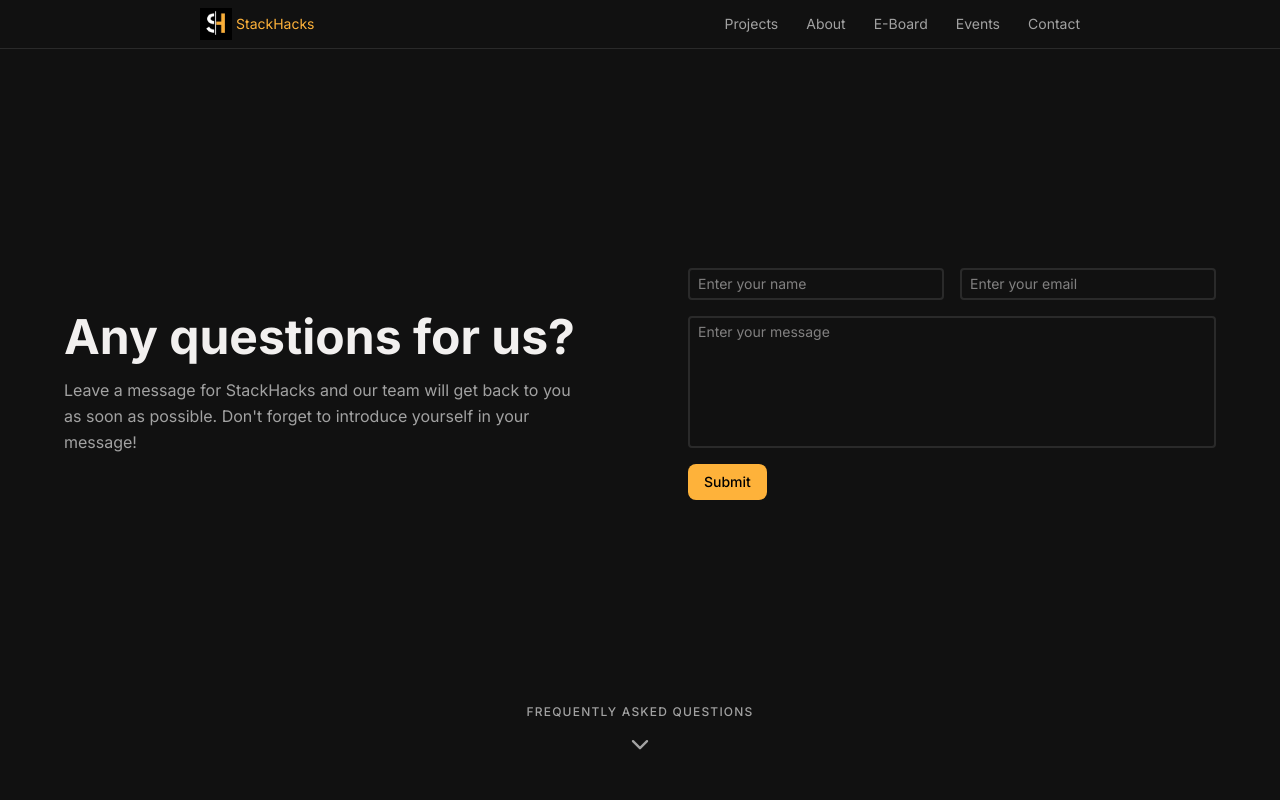
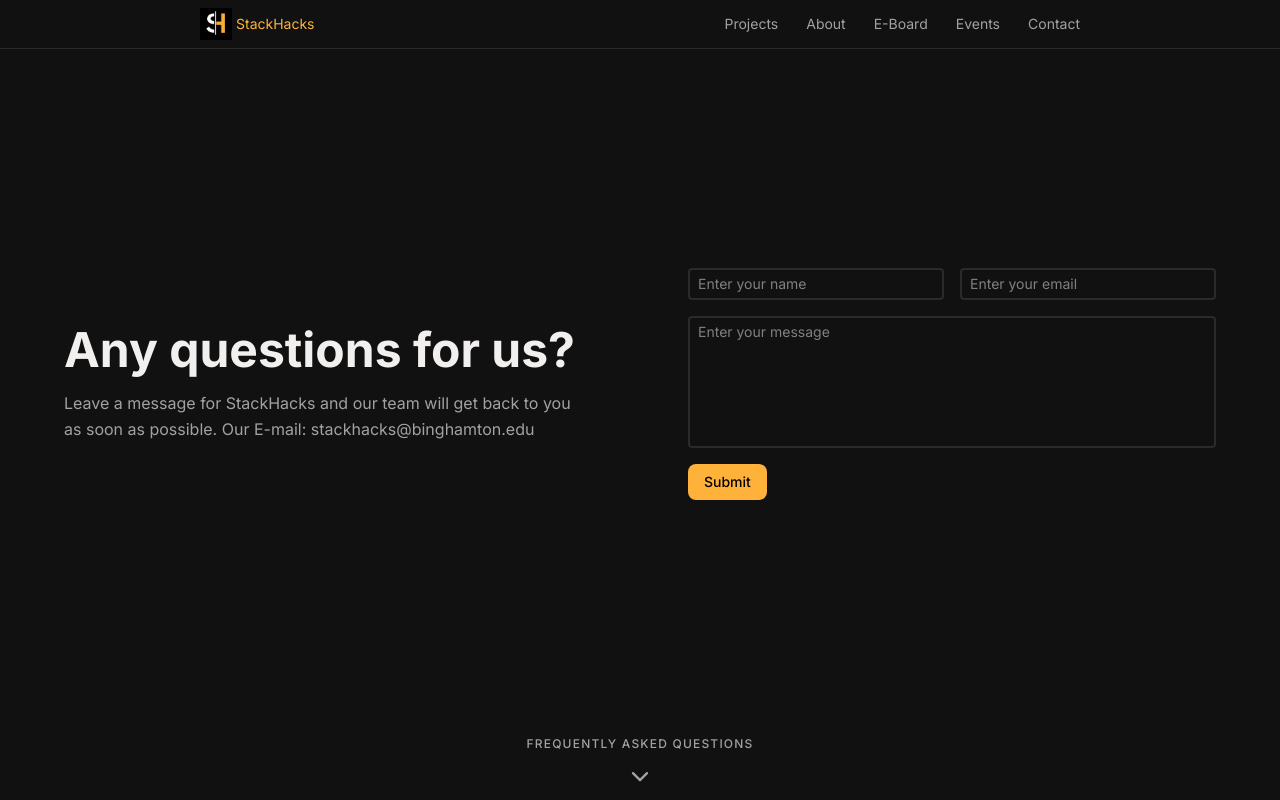
Before and after one commit to EKim06/Stackhacks, a React (Vite) app in the folder client/: page /contact in a window 1280 px wide. Shown: the top 800 px of the page. Built offline with nearby package versions, Linux system fonts and the light colour scheme; no server answers.

Commit message:
minor changes

```diff
--- a/client/src/pages/About.jsx
+++ b/client/src/pages/About.jsx
@@ -128,6 +128,7 @@ const About = () => {
                 loop={true}
                 navigation
                 pagination
+                speed={800}
                 autoplay={{ delay: 2000 }}
                 breakpoints={{
                   640: { slidesPerView: 2 },
--- a/client/src/pages/Contact.jsx
+++ b/client/src/pages/Contact.jsx
@@ -54,7 +54,7 @@ const Contact = () => {
               Any questions for us?
             </h1>
             <p className="text-secondary">
-              Leave a message for StackHacks and our team will get back to you as soon as possible. Don't forget to introduce yourself in your message!
+              Leave a message for StackHacks and our team will get back to you as soon as possible. Our E-mail: stackhacks@binghamton.edu
             </p>
           </motion.div>
 
@@ -101,7 +101,7 @@ const Contact = () => {
           animate={{ opacity: 1 }}
           transition={{ delay: 1 }}
         >
-          <span className="text-secondary text-xs font-medium uppercase tracking-widest group-hover:text-primary transition-colors">
+          <span className="text-secondary text-xs font-medium uppercase tracking-widest group-hover:text-primary transition-colors pt-8">
             Frequently Asked Questions
           </span>
           <motion.div
```
